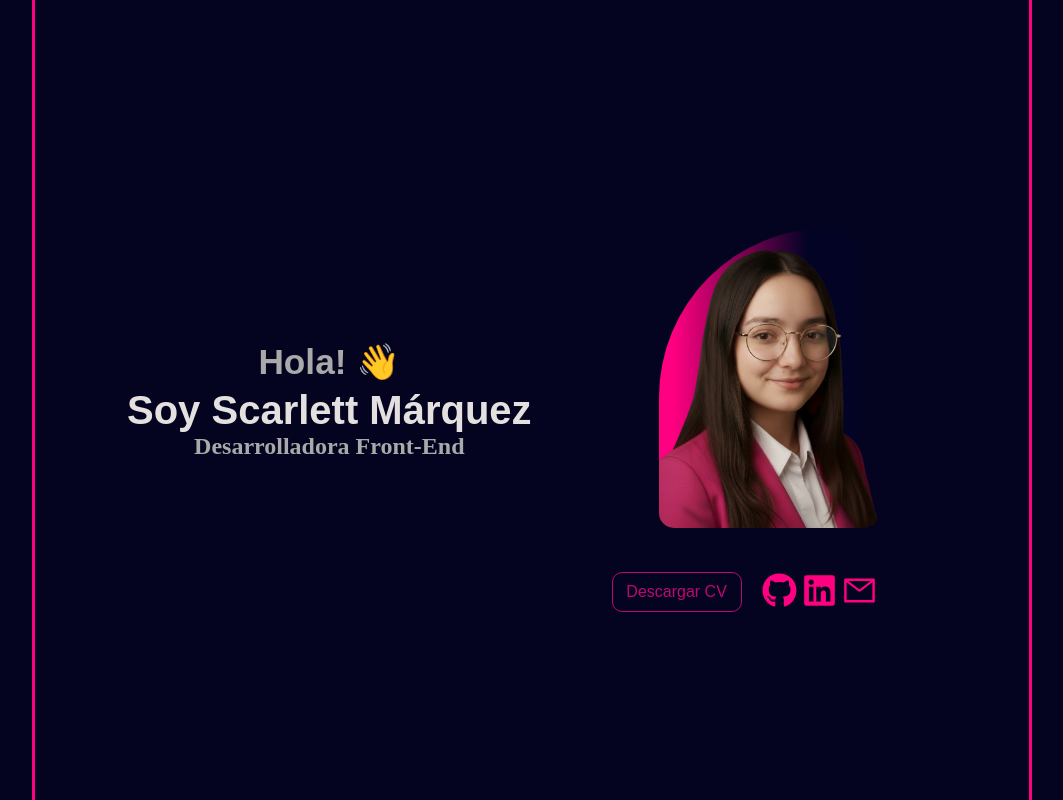
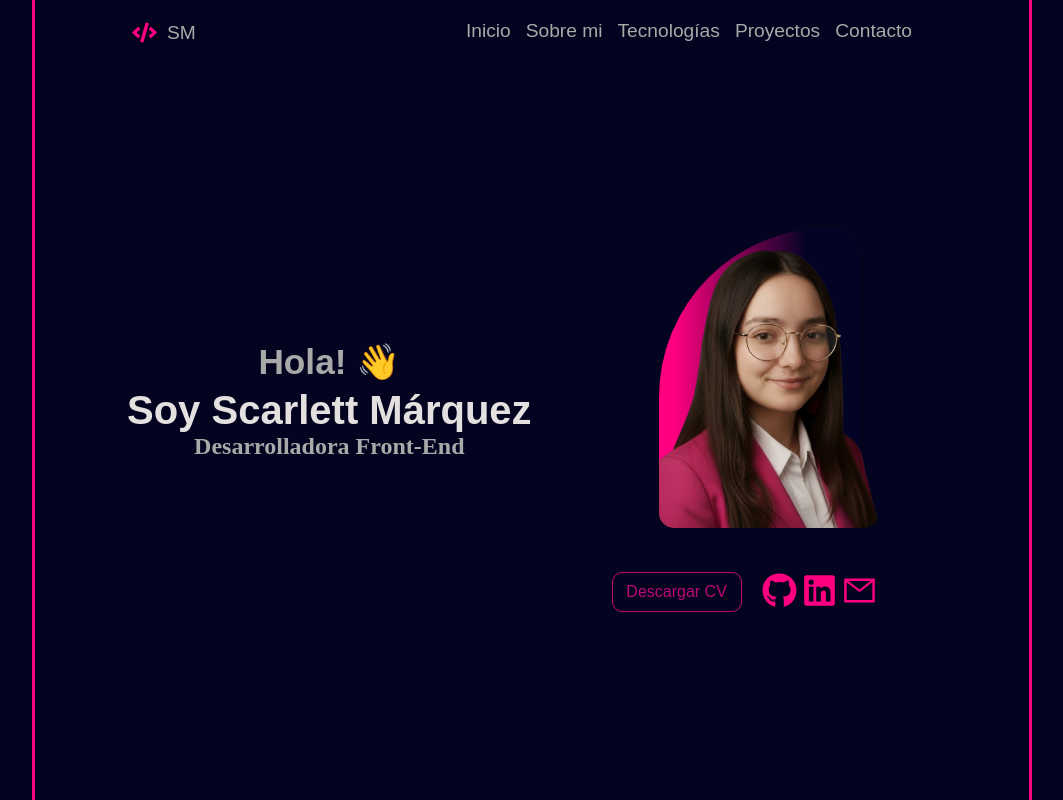
Before and after one commit to PauletteM06/proyecto-portafolio, a React (Vite) app in the folder mi-portafolio/: page / in a window 1280 px wide. Shown: the top 800 px of the page, without its empty margins (108-1171 px from the left). Built offline with nearby package versions, Linux system fonts and the light colour scheme.

Commit message:
Diseño Desktop Responsive listo

```diff
--- a/mi-portafolio/index.html
+++ b/mi-portafolio/index.html
@@ -4,6 +4,7 @@
     <meta charset="UTF-8" />
     <link rel="icon" type="image/svg+xml" href="/vite.svg" />
     <meta name="viewport" content="width=device-width, initial-scale=1.0" />
+    <link rel="stylesheet" href="https://cdnjs.cloudflare.com/ajax/libs/hamburgers/1.2.1/hamburgers.min.css" integrity="sha512-+mlclc5Q/eHs49oIOCxnnENudJWuNqX5AogCiqRBgKnpoplPzETg2fkgBFVC6WYUVxYYljuxPNG8RE7yBy1K+g==" crossorigin="anonymous" referrerpolicy="no-referrer" />
     <title>mi-portafolio</title>
   </head>
   <body>
--- a/mi-portafolio/src/App.css
+++ b/mi-portafolio/src/App.css
@@ -3,6 +3,10 @@
   --textColor: #a9a9a9;
   --textColorName: #e5e0e0;
   --bg-avatar: #bd0874;
+}
+
+html {
+  scroll-behavior: smooth;
 }
 
 * {
@@ -15,7 +19,12 @@ main {
   display: flex;
   flex-direction: column;
   align-items: center;
+  text-align: center;
   margin: 0 auto;
+}
+
+.section{
+  scroll-margin-top: 80px;
 }
 
 body {
@@ -23,6 +32,66 @@ body {
   color: var(--textColor);
   font-family: "Nunito", sans-serif;
 }
+
+.nav {
+  position:fixed;
+  top: 0;
+  display: flex;
+  justify-content: center;
+  background-color: rgba(4, 4, 32, 0.9);
+  z-index: 100;
+  width: 375px;
+  height: 60px;
+}
+
+.nav_logo_container{
+  display: flex;
+  align-items: center;
+  gap: 10px;
+  position: absolute;
+  left: 0;
+  top: 20px;
+  font-size: 0.9rem;
+}
+
+.nav_container{
+  border: 1px solid wheat;
+  display: none;
+  border: 2px solid var(--bg-avatar);
+  position: absolute;
+  width: 70%;
+  height: 600px;
+  right: 0;
+  background-color: rgba(4, 4, 32, 0.9);
+}
+
+.btn_menu{
+  position: absolute;
+  right: 15px;
+  top: 15px;
+  padding: 7px;
+  border-radius: 5px;
+  border: 1px solid var(--bg-avatar);
+  background-color: var(--bg);
+  z-index: 1;
+}
+
+.nav_link{
+  display: flex;
+  flex-direction: column;
+  height: 100vh;
+  text-align: right;
+  padding: 20px;
+  gap: 15px;
+  margin-top: 60px;
+}
+
+.nav_link a{
+  color: var(--textColor);
+  text-decoration: none;
+  font-size: 1.2rem;
+}
+
 
 h2 {
   color: var(--textColorName);
@@ -37,7 +106,7 @@ h2 {
   align-content: center;
   text-align: center;
   padding: 20px;
-  margin-top: 40px;
+  margin-top: 70px;
   margin-bottom: 50px;
 }
 
@@ -118,7 +187,7 @@ h2 {
   transition: all 0.3s ease;
 }
 
-.sobre_mi_title{
+.sobre_mi_title {
   margin-top: 20px;
 }
 
@@ -135,7 +204,7 @@ h2 {
   padding: 0 30px;
 }
 
-.skill_name{
+.skill_name {
   margin-bottom: 30px;
 }
 
@@ -157,7 +226,6 @@ h2 {
   font-size: 0.9rem;
 }
 
-
 .project_card_container {
   display: grid;
   grid-template-columns: repeat(auto-fit, minmax(300px, 1fr));
@@ -168,7 +236,7 @@ h2 {
   margin-bottom: 50px;
 }
 
-.project_title{
+.project_title {
   margin-bottom: 30px;
 }
 
@@ -195,9 +263,14 @@ h2 {
   margin-bottom: 25px;
 }
 
+@media (min-width: 768px) {
+  .btn_menu {
+    display: block;
+  }
 
-
-@media (min-width: 768px) {
+  .nav_link {
+    display: none;
+  }
   .container {
     max-width: 600px;
     margin: 0 auto;
@@ -246,15 +319,16 @@ h2 {
     margin-left: 5px;
   }
 
-  .sobre_mi_container{
+  .sobre_mi_container {
     max-width: 400px;
   }
 
-  .sobre_mi_description, .sobre_mi_profession {
+  .sobre_mi_description,
+  .sobre_mi_profession {
     font-size: 1.3rem;
   }
 
-  .skill_icon{
+  .skill_icon {
     width: 60px;
     height: 60px;
   }
@@ -281,17 +355,47 @@ h2 {
     font-size: 1rem;
   }
 
-  .project_button_container{
+  .project_button_container {
     margin-bottom: 15px;
   }
 }
 
-@media (min-width: 1200px){
-  .container{
+@media (min-width: 1200px) {
+  .nav {
+  width: 800px;
+  height: 80px;
+  }
+
+  .nav_logo_container{
+    font-size: 1.2rem;
+  }
+
+  .nav_container{
+    display: block;
+    height: 80px;
+    background-color: transparent;
+    border: none;
+
+  }
+
+  .btn_menu{
+    display: none;
+  }
+
+  .nav_link{
+    display: flex;
+    flex-direction: row;
+    justify-content: right;
+    height: 80px;
+    margin-top: 0;
+
+  }
+
+  .container {
     max-width: 1000px;
   }
 
-  .header{
+  .header {
     width: 100vw;
     height: 100vh;
     display: flex;
@@ -302,11 +406,11 @@ h2 {
     margin: 0;
   }
 
-  .header_title{
+  .header_title {
     font-size: 2.2rem;
   }
 
-  .header_name{
+  .header_name {
     font-size: 2.5rem;
   }
 
@@ -315,7 +419,7 @@ h2 {
     height: 300px;
   }
 
-  .header_container_avatar{
+  .header_container_avatar {
     margin-bottom: 40px;
   }
 
@@ -327,13 +431,19 @@ h2 {
     border-radius: 220px 40px 20px 19px;
   }
 
-  .header_button{
+  .header_button {
     font-size: 1rem;
   }
 
-  .sobre_mi_container, .skill_container{
+  .sobre_mi_container,
+  .skill_container {
     max-width: 700px;
   }
+
+  .skill_container {
+    grid-template-columns: 1fr 1fr 1fr;
+    grid-template-rows: 1fr 1fr;
+}
   .project_container {
     max-width: 900px;
     display: grid;
@@ -341,12 +451,4 @@ h2 {
     gap: 30px;
     margin: 0 auto;
   }
-
-
-
-
-
-
-
-
 }
--- a/mi-portafolio/src/App.jsx
+++ b/mi-portafolio/src/App.jsx
@@ -4,16 +4,30 @@ import Header from './components/Header'
 import Proyectos from './components/Proyectos'
 import Skills from './components/Skills'
 import SobreMi from './components/SobreMi'
+import Nav from './components/Nav'
+import Footer from './components/Footer'
 
 function App() {
 
   return (
     <>
       <main className='container'>
-        <Header></Header>
-        <SobreMi></SobreMi>
-        <Skills></Skills>
-        <Proyectos></Proyectos>
+        <Nav></Nav>
+        <section className='section' id="header">
+          <Header></Header>
+        </section>
+        <section className='section' id="sobre-mi">
+          <SobreMi></SobreMi>
+        </section>
+        <section className='section' id="skill">
+          <Skills></Skills>
+        </section>
+        <section className='section' id="proyectos">
+          <Proyectos></Proyectos>
+        </section>
+        <section className='section' id="footer">
+          <Footer></Footer>
+        </section>
       </main>
     </>
   )
--- /dev/null
+++ b/mi-portafolio/src/components/Footer.jsx
@@ -0,0 +1,8 @@
+
+const Footer = () => {
+  return (
+    <div>Footer</div>
+  )
+}
+
+export default Footer
--- /dev/null
+++ b/mi-portafolio/src/components/Nav.jsx
@@ -0,0 +1,31 @@
+import { FaCode } from "react-icons/fa";
+import { GiHamburgerMenu } from "react-icons/gi";
+
+
+
+const Nav = () => {
+  return (
+
+    <>
+    <div className="nav">
+        <div className="nav_logo_container">
+            <FaCode color="#ff0080" size={25}/>
+            <p className="nav_logo">SM</p>
+        </div>
+
+        <button className="btn_menu"><GiHamburgerMenu color="#a9a9a9" size={20}/></button>
+        <div className="nav_container">
+          <nav className="nav_link">
+              <a href="#header">Inicio</a>
+              <a href="#sobre-mi"><span>Sobre mi</span></a>
+              <a href="#skill">Tecnologías</a>
+              <a href="#proyectos">Proyectos</a>
+              <a href="#footer">Contacto</a>
+          </nav>
+        </div>
+    </div>
+    </>
+  )
+}
+
+export default Nav
```
